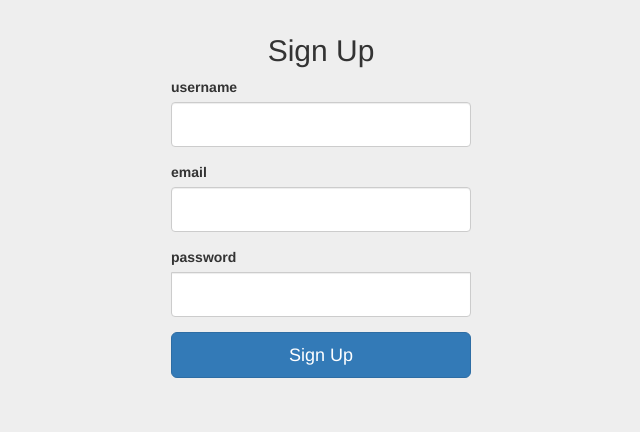
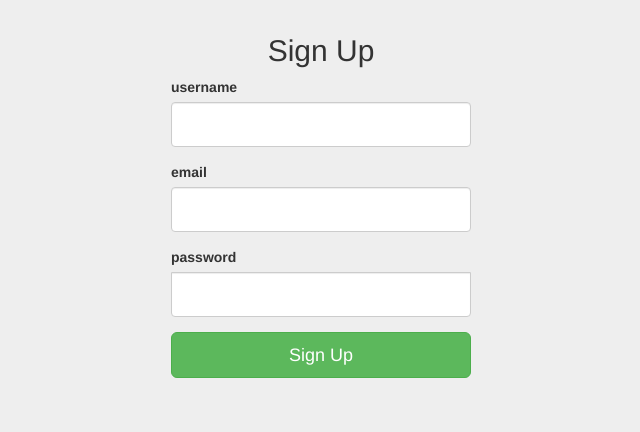
Before and after one commit to knp13/Flask_Authentication, a Flask app: page /signup in a window 1280 px wide. Shown: the part 41-473 px from the top of the page, without its empty margins (319-959 px from the left). Run offline with Flask 2, Linux system fonts and the light colour scheme; some libraries are stand-ins or nearby versions.

Commit message:
Update signup.html

```diff
--- a/FlaskAuth/templates/signup.html
+++ b/FlaskAuth/templates/signup.html
@@ -18,7 +18,7 @@ Sign Up
     {{ wtf.form_field(form.username) }}
     {{ wtf.form_field(form.email) }}
     {{ wtf.form_field(form.password) }}
-    <button class="btn btn-lg btn-primary btn-block" type="submit">Sign Up</button>
+    <button class="btn btn-lg btn-success btn-block" type="submit">Sign Up</button>
   </form>
 
 </div> <!-- /container -->
```
